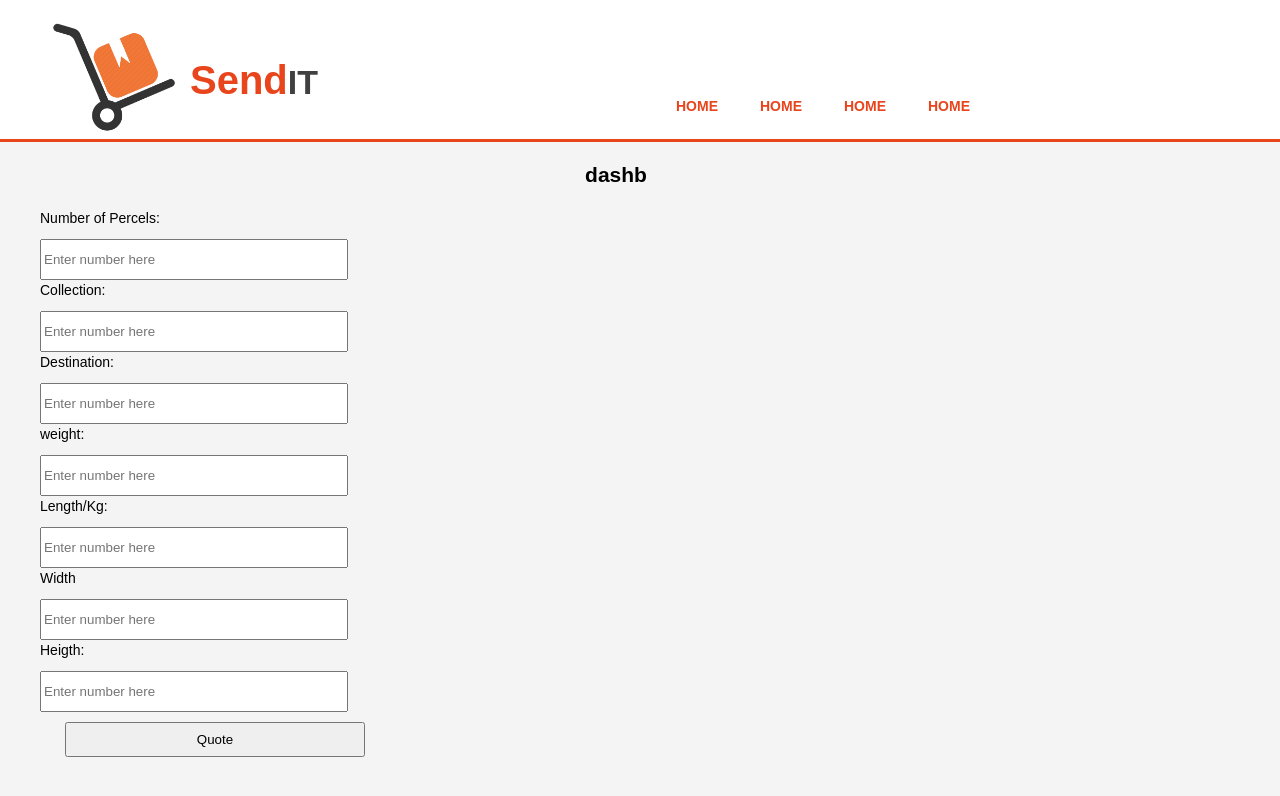
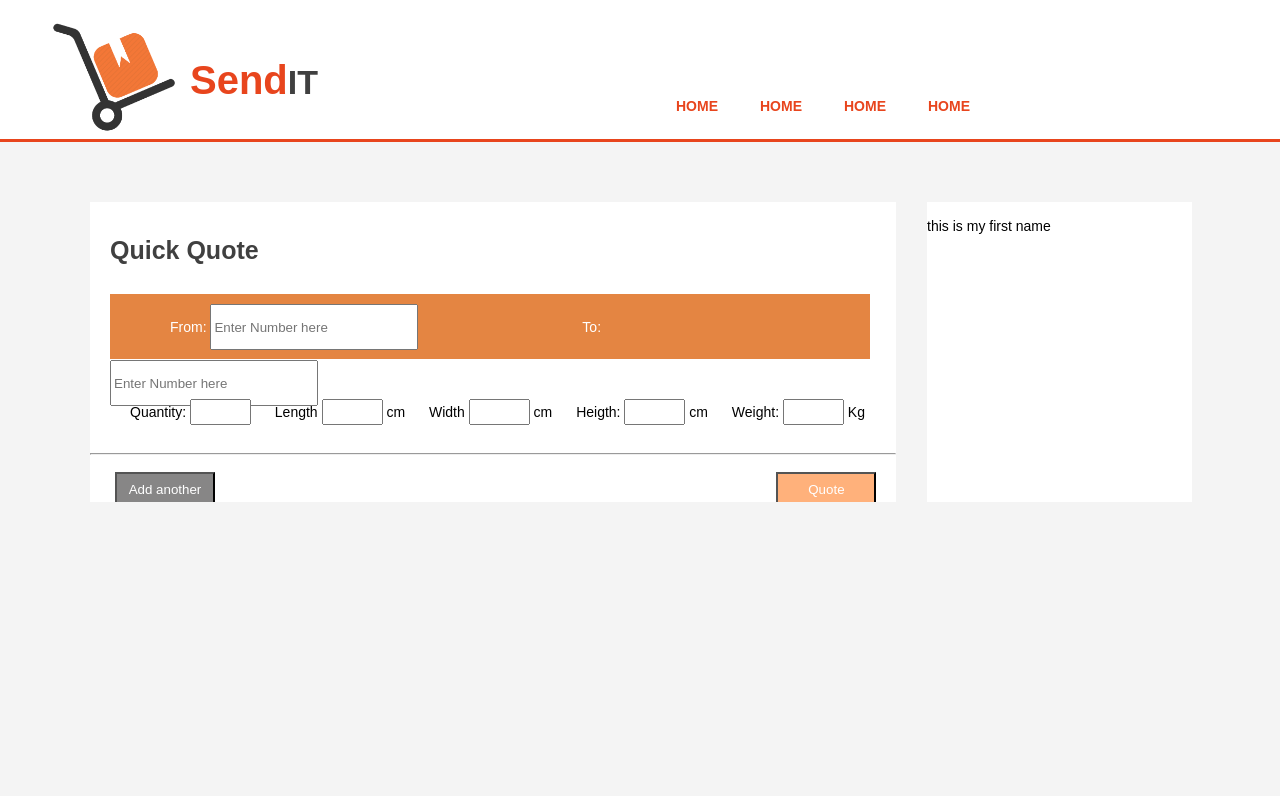
Before and after one commit to sengayire/sendIT, a plain HTML site: page user_dushb.html in a window 1280 px wide. Drawn offline with Linux system fonts and the light colour scheme.

Commit message:
creatng a page where user can make quotes

```diff
--- a/css/sendIT.css
+++ b/css/sendIT.css
@@ -27,6 +27,11 @@ header #logo img{
 	#it{
 
 		color: #404040;
+	}
+	.pp{
+		color: #404040;
+
+
 	}
 	.menu{
 
@@ -193,9 +198,82 @@ form #login-frm{
 }
 /* dashb*/
 
- form #dshb{
-
-	display: none;
-
+.form-dsb form {
+	width: 70%;
+	background: #ffffff;
+	height: 300px;
+	margin-left: 50px;
+	margin-top: 60px;
+	float: left;
 
 }
+.form-dsb button{
+
+	width: 100px;
+}
+.form-dsb h1 {
+	font-size: 25px;
+	color: #404040;
+	margin-left: 20px;
+	margin-top: 30px;
+
+}
+.form-dsb form input{
+ 	float: none;
+	display: inline;
+	width: 200px;
+	height: 40px;
+}
+.form-dsb form input[type="number"]{
+	width: 50px;
+	margin-right: 0;
+	padding-left: 5px;
+	margin-top: 20px;
+	height: 20px;
+}
+.form-dsb form button{
+
+	display: inline;
+
+}
+.quote{
+	margin-top: 20px;
+	margin-left: 20px;
+	background: #e48542;
+	height: 65px;
+	position: center;
+	width: 760px;
+	color: white;
+}
+.quote span{
+	margin-right: 50px;
+	margin-left: 40px;
+}
+.quote-info{
+	margin-top: 20px;
+
+}
+.quote-info,label{
+	margin-left: 20px;
+
+}
+
+.btn-quote{
+	float: right;
+	margin-right: 20px;
+	background-color: #ff974fbf;
+	color: #ffffff;
+}
+.btn-add-quote{
+	background: #565555b5;
+	color: #ffffff;
+}
+.user-quote aside{
+	float: right;
+	margin-top: 60px;
+	height: 300px;
+	background: white;
+	width: 23%;
+	margin-left: 10px;
+
+}
--- a/user_dushb.html
+++ b/user_dushb.html
@@ -3,7 +3,7 @@
 <head>
 	<meta charset="utf-8"/>
 	<meta name="viewpprt" content="width=device-width, initial-scale=1.0"/>
-	<title>SendIT | Percel Delivery</title>
+	<title>SendIT | Parcel Delivery</title>
 	<link rel="stylesheet" type="text/css" href="./css/SendIT.css">
 	<link rel="icon" type="image/png" href="./image/logo.png" />
 </head>
@@ -12,15 +12,15 @@
 	<div class="container">
 		<div id="branding">
 			<span id="logo"><img src="./image/logo.png"></span>
-		<div id="sendit"><h1><pan class="highlight">Send</pan><span id="it">IT</span></h1></div>
-
+			<div id="sendit">
+				<h1><pan class="highlight">Send</pan><span id="it">IT</span></h1>
+			</div>
 		</div>
 
 		<div class="user">
 			<span class="user-au" id="login"><a href=""></a></span>
 			<span class="user-au" id="signup"><a href=""></a></span>
 	    </div>
-
 	    <nav>
 	      <div class="menu">
 		   <ul>
@@ -30,35 +30,49 @@
 			<li><span class="current"><a href="Index.html">Home</a></span></li>
 		  </ul>
 	   </div>
-
 	</nav>
   </div>
 </header>
-<section class="form-sct" >
-	<div class="container">
-		<center><h1>dashb</h1></center>
+<section class="form-dsb" >
+	<div class="container" id="dshb">
+		<article class="user-quote">
 			<form id="dashb" action="">
-					<label>Number of Percels:</label>
-					<input type="number" name="" placeholder="Enter number here "/>
-					<label>Collection:</label>
-					<input type="number" name="" placeholder="Enter number here "/>
-					<label>Destination:</label>
-					<input type="number" name="" placeholder="Enter number here "/>
-					<label>weight:</label>
-					<input type="number" name="" placeholder="Enter number here "/>
-					<label>Length/Kg:</label>
-					<input type="number" name="" placeholder="Enter number here "/>
+				<h1>Quick Quote</h1>
+				<div class="quote">
+
+				    <span>
+				    	<label>From:</label>
+				    	<input type="text" name="" placeholder="Enter Number here"/></span>
+
+				    <span>
+				    	<label>To:</label>
+				    	<input type="text" name="" placeholder="Enter Number here "/></span>
+			   </div>
+			   <div class="quote-info">
+			   	    <label>Quantity:</label>
+			   	    <input type="number" name="" placeholder=" "/>
+					<label>Length</label>
+					<input type="number" name="" placeholder=" "/>
+					<span >cm</span>
 					<label>Width</label>
-					<input type="number" name="" placeholder="Enter number here "/>
+					<input type="number" name="" placeholder=" "/>
+					<span>cm</span>
 					<label>Heigth:</label>
-					<input type="number" name="" placeholder="Enter number here "/>
-					<button type="submit" class="Send">Quote</button>
-
-
-
-
+					<input type="number" name="" placeholder=" "/>
+					<span>cm</span>
+					<label>Weight:</label>
+					<input type="number" name="" placeholder=" "/>
+					<span>Kg</span>
+			   </div>
+			   <br/>
+			   <hr/>
+			   <span><button type="submit" class="btn-add-quote">Add another</button></span>
+			   <span><button type="submit" class="btn-quote">Quote</button></span>
 		</form>
-
+		<aside>
+			<p>this is my first name</p>
+		</aside>
+      </article>
 	</div>
 </section>
 <section>
```
Lines whose indentation alone changed are shown as unchanged.
